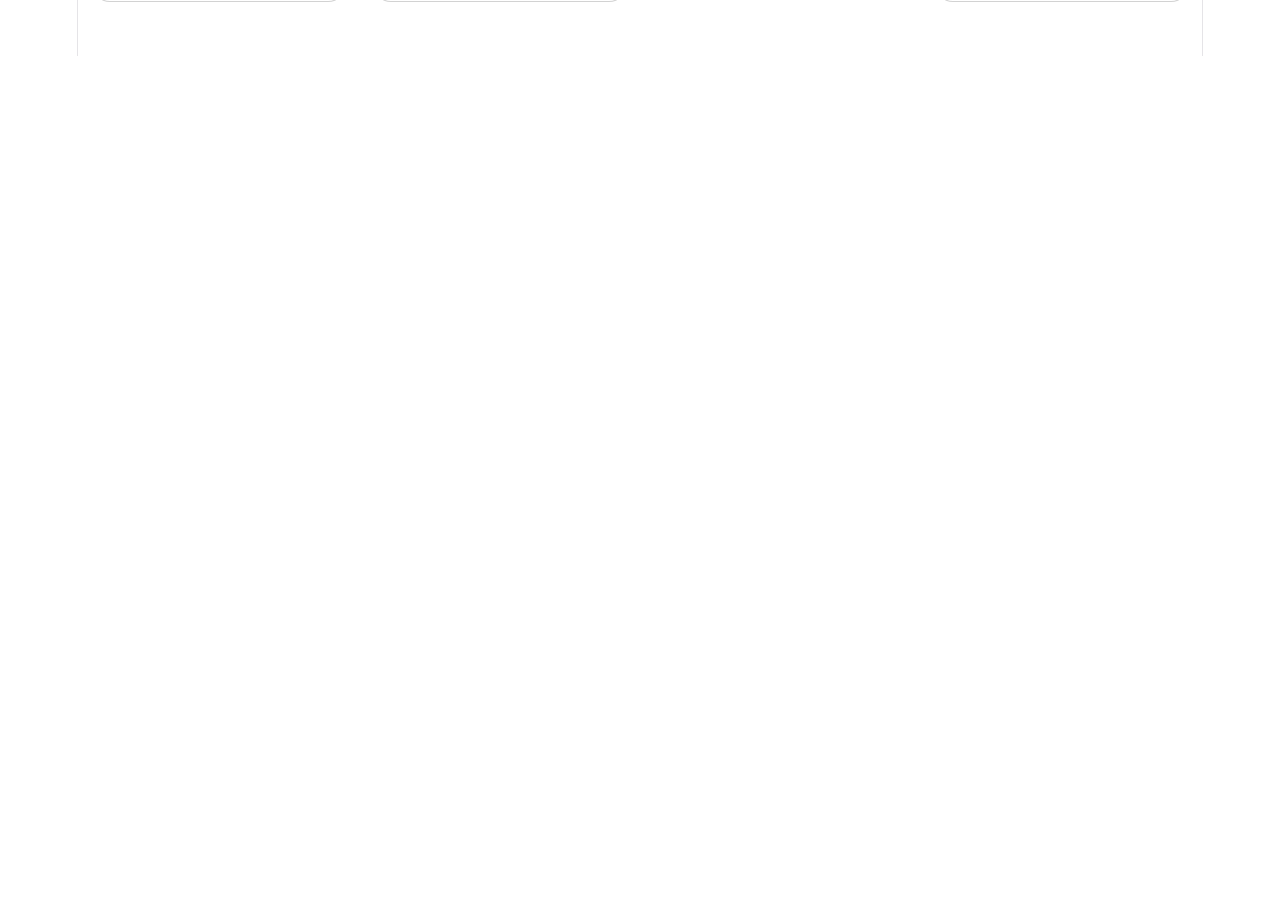
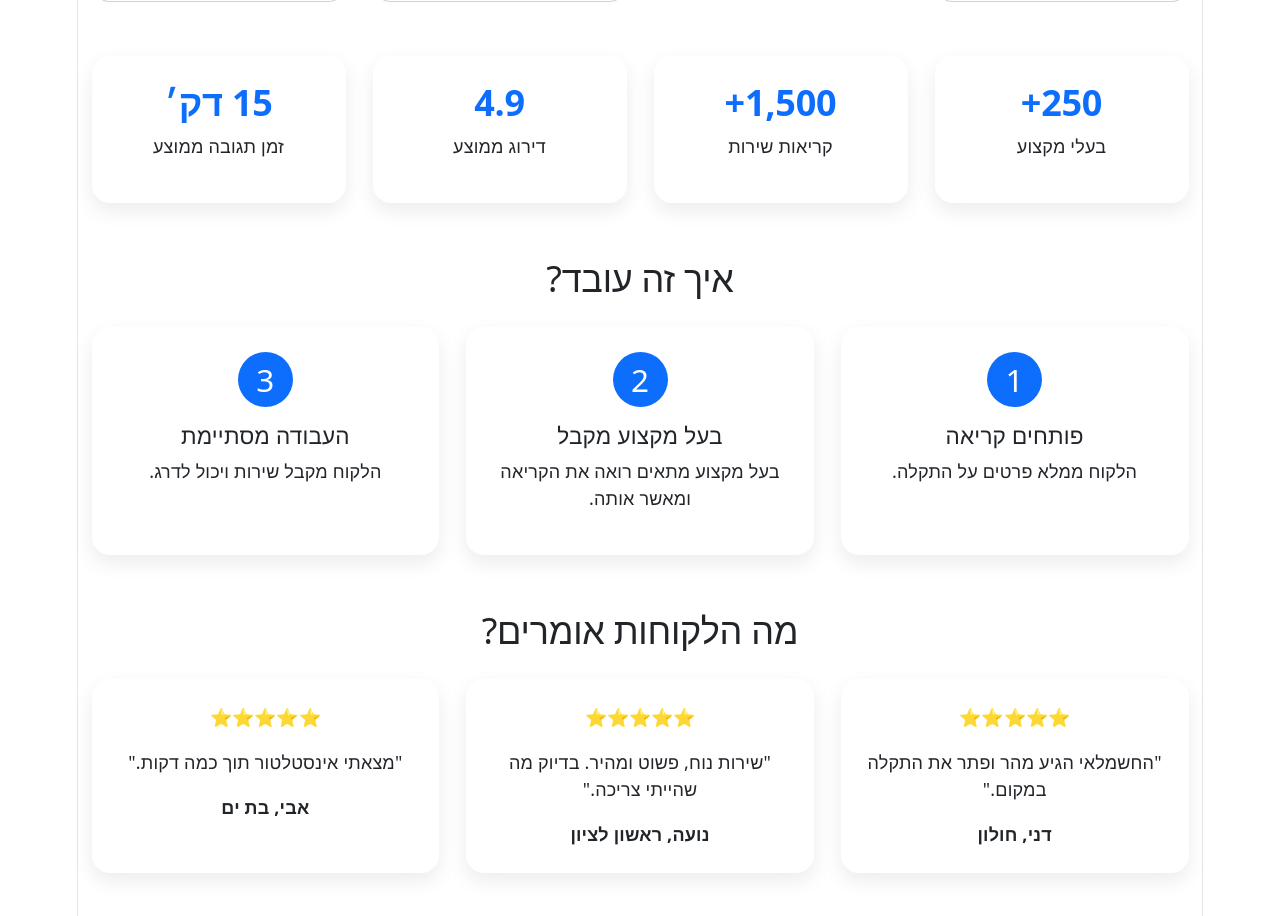
Before and after one commit to Yakir-vahav/FixNow, a React app in the folder frontend/: page / in a window 1280 px wide. Shown: the part 840-1756 px from the top of the page. Before the commit the page ends 896 px from the top, so only its background shows below. Built offline with nearby package versions, Linux system fonts and the light colour scheme; the HTML template or start-up script is replaced by a standard one.

Commit message:
Add home page stats steps and reviews

```diff
--- a/frontend/src/App.css
+++ b/frontend/src/App.css
@@ -42,3 +42,29 @@
   border-radius: 10px;
   padding: 12px;
 }
+.stat-box,
+.step-box,
+.review-card {
+  background: white;
+  padding: 25px;
+  border-radius: 18px;
+  box-shadow: 0 8px 20px rgba(0, 0, 0, 0.08);
+  height: 100%;
+}
+
+.stat-box h2 {
+  color: #0d6efd;
+  font-weight: bold;
+}
+
+.step-box h3 {
+  width: 55px;
+  height: 55px;
+  background: #0d6efd;
+  color: white;
+  border-radius: 50%;
+  margin: 0 auto 15px;
+  display: flex;
+  align-items: center;
+  justify-content: center;
+}
--- a/frontend/src/pages/Home.jsx
+++ b/frontend/src/pages/Home.jsx
@@ -56,6 +56,97 @@ function Home() {
           </div>
         </div>
       </section>
+      <section className="container my-5">
+  <div className="row text-center g-4">
+    <div className="col-md-3">
+      <div className="stat-box">
+        <h2>250+</h2>
+        <p>בעלי מקצוע</p>
+      </div>
+    </div>
+
+    <div className="col-md-3">
+      <div className="stat-box">
+        <h2>1,500+</h2>
+        <p>קריאות שירות</p>
+      </div>
+    </div>
+
+    <div className="col-md-3">
+      <div className="stat-box">
+        <h2>4.9</h2>
+        <p>דירוג ממוצע</p>
+      </div>
+    </div>
+
+    <div className="col-md-3">
+      <div className="stat-box">
+        <h2>15 דק׳</h2>
+        <p>זמן תגובה ממוצע</p>
+      </div>
+    </div>
+  </div>
+</section>
+
+<section className="container my-5">
+  <h2 className="text-center mb-4">איך זה עובד?</h2>
+
+  <div className="row text-center g-4">
+    <div className="col-md-4">
+      <div className="step-box">
+        <h3>1</h3>
+        <h5>פותחים קריאה</h5>
+        <p>הלקוח ממלא פרטים על התקלה.</p>
+      </div>
+    </div>
+
+    <div className="col-md-4">
+      <div className="step-box">
+        <h3>2</h3>
+        <h5>בעל מקצוע מקבל</h5>
+        <p>בעל מקצוע מתאים רואה את הקריאה ומאשר אותה.</p>
+      </div>
+    </div>
+
+    <div className="col-md-4">
+      <div className="step-box">
+        <h3>3</h3>
+        <h5>העבודה מסתיימת</h5>
+        <p>הלקוח מקבל שירות ויכול לדרג.</p>
+      </div>
+    </div>
+  </div>
+</section>
+
+<section className="container my-5">
+  <h2 className="text-center mb-4">מה הלקוחות אומרים?</h2>
+
+  <div className="row g-4">
+    <div className="col-md-4">
+      <div className="review-card">
+        <p>⭐⭐⭐⭐⭐</p>
+        <p>"החשמלאי הגיע מהר ופתר את התקלה במקום."</p>
+        <strong>דני, חולון</strong>
+      </div>
+    </div>
+
+    <div className="col-md-4">
+      <div className="review-card">
+        <p>⭐⭐⭐⭐⭐</p>
+        <p>"שירות נוח, פשוט ומהיר. בדיוק מה שהייתי צריכה."</p>
+        <strong>נועה, ראשון לציון</strong>
+      </div>
+    </div>
+
+    <div className="col-md-4">
+      <div className="review-card">
+        <p>⭐⭐⭐⭐⭐</p>
+        <p>"מצאתי אינסטלטור תוך כמה דקות."</p>
+        <strong>אבי, בת ים</strong>
+      </div>
+    </div>
+  </div>
+</section>
     </div>
   );
 }
```
